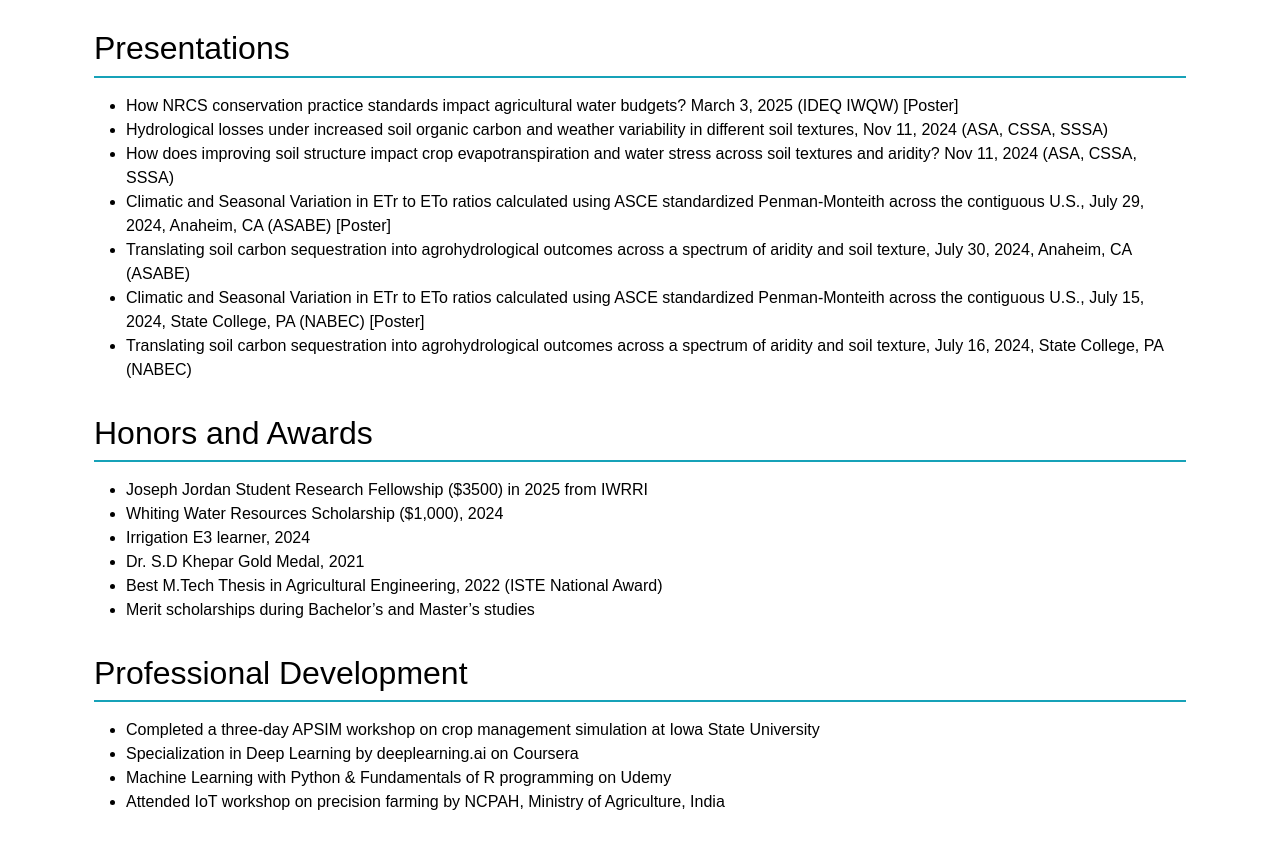
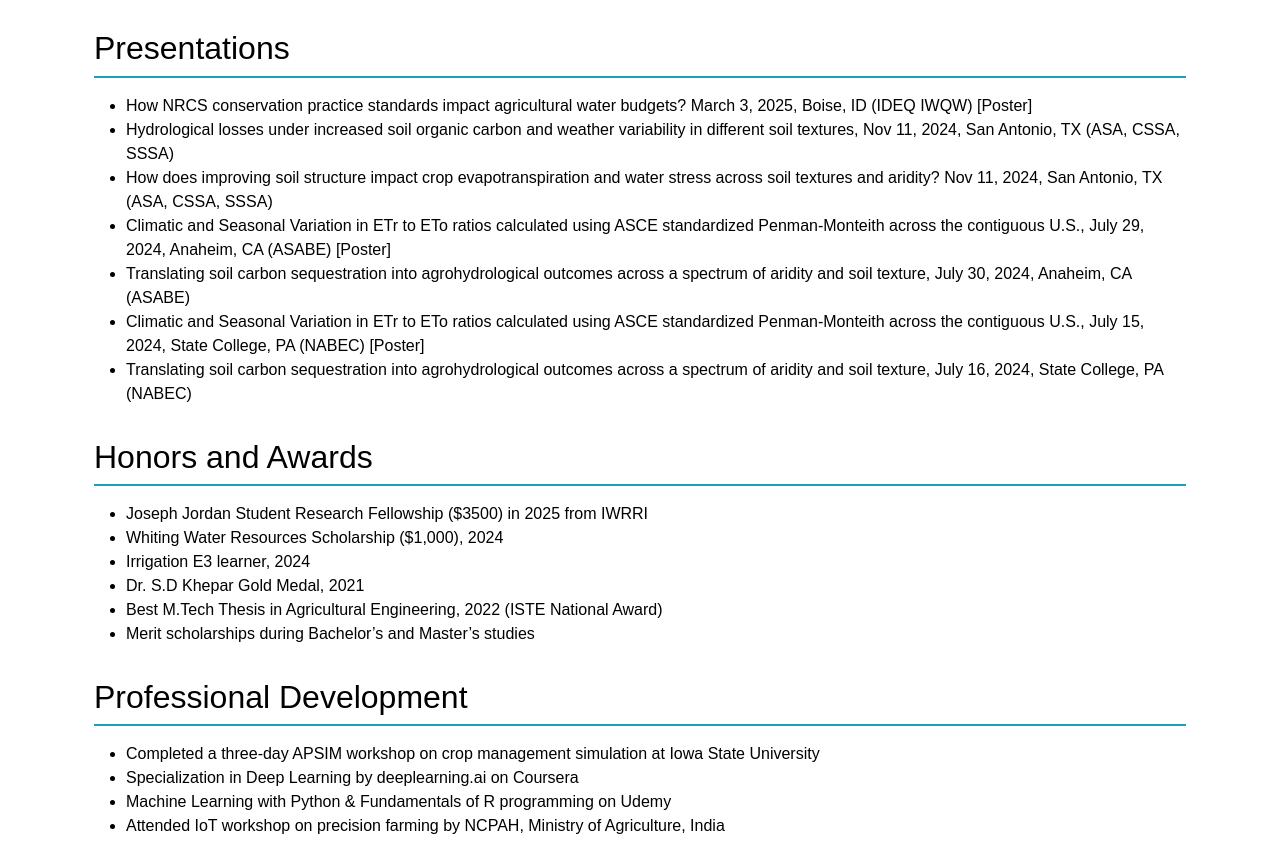
Before and after one commit to dineshgulati933/HAN, a plain HTML site: page cv.html in a window 1280 px wide. Shown: the part 1659-2502 px from the top of the page. Drawn offline with nearby package versions, Linux system fonts and the light colour scheme.

Commit message:
deploy: 6939bee66889f2394cae0eaf7af7707056975b38

```diff
--- a/cv.html
+++ b/cv.html
@@ -131,9 +131,9 @@
     <section>
         <h2 class="section-title">Presentations</h2>
         <ul>
-            <li>How NRCS conservation practice standards impact agricultural water budgets? March 3, 2025 (IDEQ IWQW) [Poster]</li>
-            <li>Hydrological losses under increased soil organic carbon and weather variability in different soil textures, Nov 11, 2024 (ASA, CSSA, SSSA)</li>
-            <li>How does improving soil structure impact crop evapotranspiration and water stress across soil textures and aridity? Nov 11, 2024 (ASA, CSSA, SSSA)</li>
+            <li>How NRCS conservation practice standards impact agricultural water budgets? March 3, 2025, Boise, ID (IDEQ IWQW) [Poster]</li>
+            <li>Hydrological losses under increased soil organic carbon and weather variability in different soil textures, Nov 11, 2024, San Antonio, TX (ASA, CSSA, SSSA)</li>
+            <li>How does improving soil structure impact crop evapotranspiration and water stress across soil textures and aridity? Nov 11, 2024, San Antonio, TX (ASA, CSSA, SSSA)</li>
             <li>Climatic and Seasonal Variation in ETr to ETo ratios calculated using ASCE standardized Penman-Monteith across the contiguous U.S., July 29, 2024, Anaheim, CA (ASABE) [Poster]</li>
             <li>Translating soil carbon sequestration into agrohydrological outcomes across a spectrum of aridity and soil texture, July 30, 2024, Anaheim, CA (ASABE) </li>
             <li>Climatic and Seasonal Variation in ETr to ETo ratios calculated using ASCE standardized Penman-Monteith across the contiguous U.S., July 15, 2024, State College, PA (NABEC) [Poster]</li>
```
